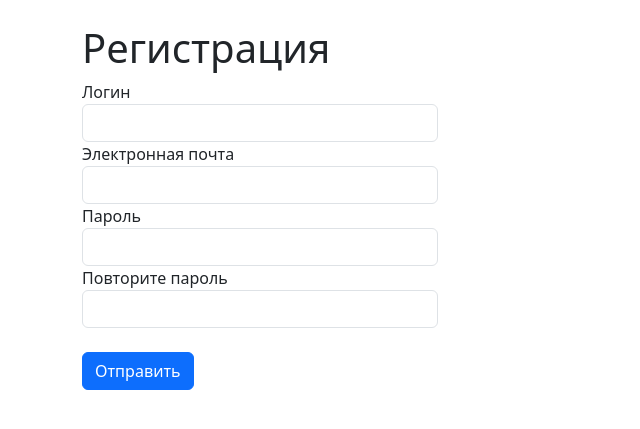
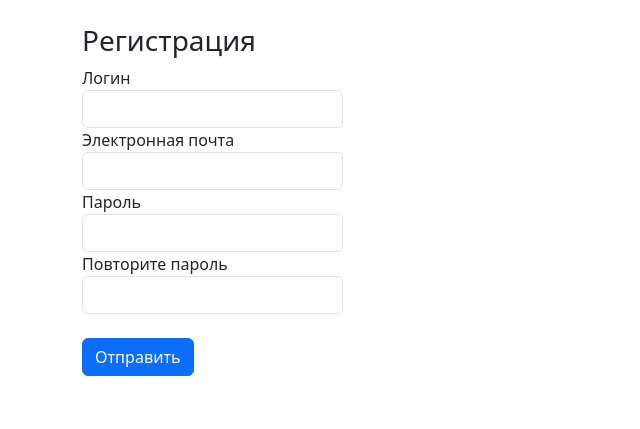
Before and after one commit to hodakoov/advertising_site, a Flask app: page /users/register in a window 1280 px wide. Shown: the part 79-508 px from the top of the page, without its empty margins (0-640 px from the left). Run offline with Flask 3, Linux system fonts and the light colour scheme.

Commit message:
FIX. Уменьшение размеров полей и заголовков

```diff
--- a/app/templates/user/login.html
+++ b/app/templates/user/login.html
@@ -5,9 +5,9 @@
 {% block content %}
 
     <div class="container">
-    <h1>{{ page_title }}</h1>
+    <h3>{{ page_title }}</h3>
     <div class="row">
-        <div class="col-4">
+        <div class="col-3">
             {% with messages = get_flashed_messages() %}
                 {% if messages %}
                 <div class="alert alert-info" role="alert">
--- a/app/templates/user/registration.html
+++ b/app/templates/user/registration.html
@@ -5,9 +5,9 @@
 {% block content %}
 
     <div class="container">
-    <h1>{{ page_title }}</h1>
+    <h3>{{ page_title }}</h3>
     <div class="row">
-        <div class="col-4">
+        <div class="col-3">
             {% with messages = get_flashed_messages() %}
                 {% if messages %}
                 <div class="alert alert-info" role="alert">
```
